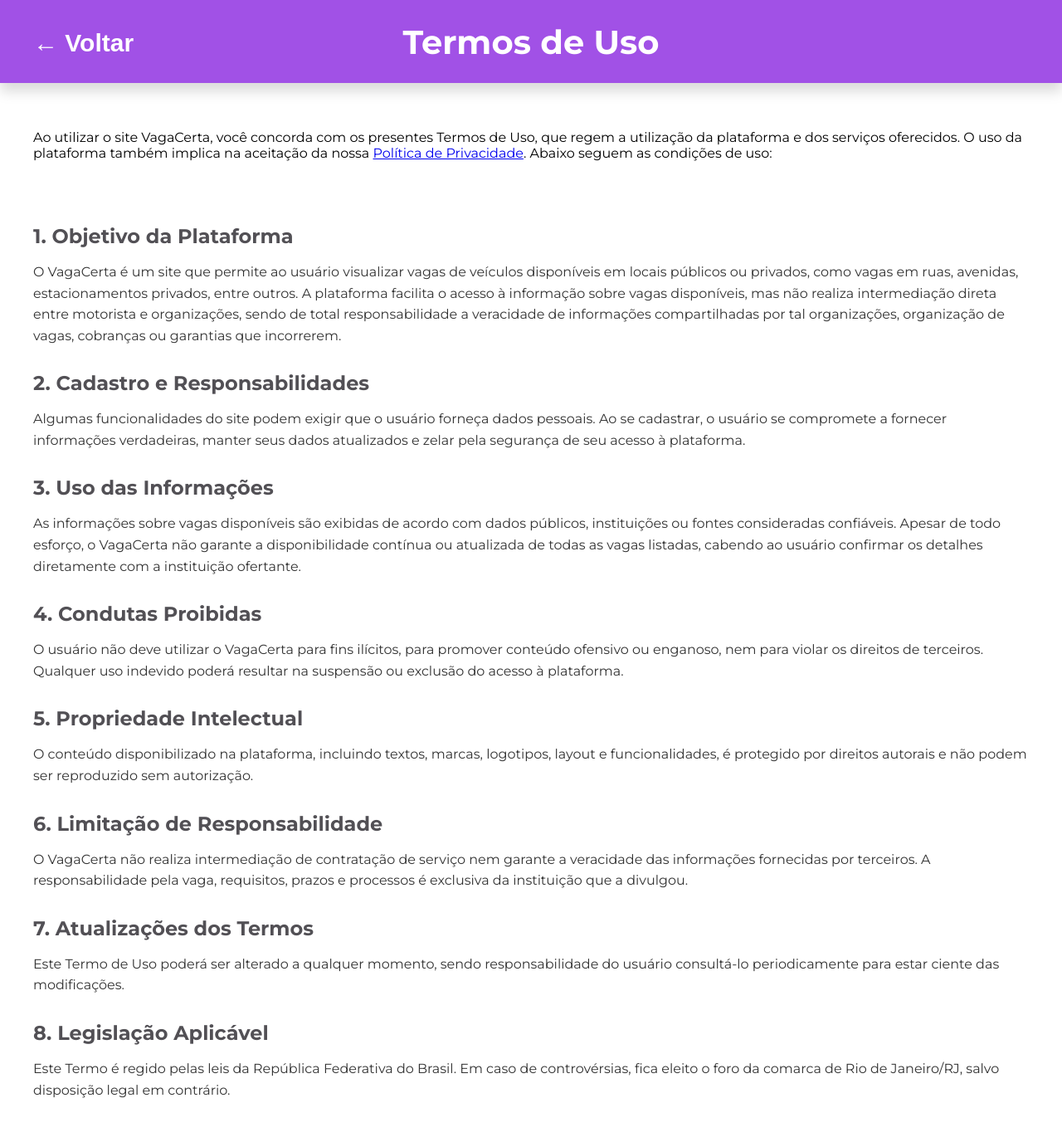
After one commit to dueduno/in1039_aula_time1_github, a Django app: page /termos-de-uso/ in a window 1280 px wide. The commit adds this page. Shown: the whole page at 83% size. Run offline with Django 5.2, Linux system fonts and the light colour scheme.

Commit message:
termos de uso linkado na base

```diff
--- /dev/null
+++ b/myProject/myApp/static/myApp/css/termos_de_uso.css
@@ -0,0 +1,78 @@
+* {
+    box-sizing: border-box;
+}
+
+body {
+    font-family: 'Montserrat', sans-serif;
+    margin: 0;
+    padding: 0;
+    height: 100vh;
+    background-color: white;
+    display: flex;
+    flex-direction: column;
+}
+
+.retangulo-topo {
+    width: 100%;
+    height: 100px;
+    background-color: #A151E6;
+    position: fixed;
+    top: 0;
+    left: 0;
+    box-shadow: 0 10px 15px rgba(0, 0, 0, 0.15);
+    display: flex;
+    justify-content: center;
+    align-items: center;
+    z-index: 1;
+}
+
+.retangulo-topo h1 {
+    color: white;
+    font-size: 40px;
+    margin: 0;
+}
+
+.botao-voltar {
+    position: absolute;
+    top: 25px;
+    left: 20px;
+    background-color: transparent;
+    border: none;
+    color: white;
+    font-size: 30px;
+    font-weight: bold;
+    padding: 10px 20px;
+    border-radius: 8px;
+    cursor: pointer;
+}
+
+.botao-voltar:hover {
+    background-color: rgba(255, 255, 255, 0.3);
+    text-decoration: underline;
+}
+
+.conteudo-termos {
+    margin-top: 0px;
+    padding: 20px 40px;
+}
+
+.policy-section {
+    margin-bottom: 30px;
+}
+
+.policy-section .subtitle {
+    font-size: 24px;
+    color: #525055;
+    margin-bottom: 10px;
+}
+
+.policy-section p {
+    font-size: 16px;
+    color: #333;
+    line-height: 1.6;
+}
+
+.intro-text {
+  margin-top: 120px;
+  padding: 20px 40px;
+}
--- a/myProject/myApp/templates/base.html
+++ b/myProject/myApp/templates/base.html
@@ -9,7 +9,6 @@
     <link href="https://cdn.jsdelivr.net/npm/bootstrap@5.3.5/dist/css/bootstrap.min.css" rel="stylesheet">
     <link rel="stylesheet" href="https://cdnjs.cloudflare.com/ajax/libs/font-awesome/5.15.4/css/all.min.css" />
     <link href="https://fonts.googleapis.com/css2?family=Montserrat:ital,wght@0,100..900;1,100..900&display=swap" rel="stylesheet">
-  <link href="{% static 'myApp/css/base.css' %}" rel="stylesheet" type="text/css" />
     <link href="{% static 'myApp/css/base.css' %}" rel="stylesheet" type="text/css" />
 
     {% block extra_css %}{% endblock %}
@@ -55,8 +54,8 @@
 
     <div class="retangulo-baixo">
         <button class="link-footer" onclick="window.location.href='#'">Suporte</button>
-    <button class="link-footer" onclick="window.location.href='#'">Termos de Uso</button>
-    <a href="{% url 'politica_privacidade' %}" class="link-footer">Política de Privacidade</a>
+        <a href="{% url 'termos_de_uso' %}" class="link-footer" style="text-decoration: none;">Termos de Uso</a>
+        <a href="{% url 'politica_privacidade' %}" class="link-footer" style="text-decoration: none;">Política de Privacidade</a>
     </div>
 
     <script src="https://cdn.jsdelivr.net/npm/bootstrap@5.3.5/dist/js/bootstrap.bundle.min.js"></script>
--- /dev/null
+++ b/myProject/myApp/templates/termos_de_uso.html
@@ -0,0 +1,88 @@
+{% load static %}
+<!DOCTYPE html>
+<html lang="pt-BR"> <head>
+    <meta charset="UTF-8" />
+    <meta name="viewport" content="width=device-width, initial-scale=1.0"/>
+    <title>Termos de Uso - VagaCerta</title> <link rel="stylesheet" href="{% static 'myApp/css/termos_de_uso.css' %}" />
+
+    <link rel="stylesheet" href="https://cdnjs.cloudflare.com/ajax/libs/font-awesome/6.4.0/css/all.min.css" integrity="sha512-iecdLmaskl7CVkqkXNQ/ZH/XLlvWZOJyj7Yy7tcenmpD1ypASozpmT/E0iPtmFIB46ZmdtAc9eNBvH0H/ZpiBw==" crossorigin="anonymous" referrerpolicy="no-referrer" />
+
+    <link rel="preconnect" href="https://fonts.googleapis.com"/>
+    <link rel="preconnect" href="https://fonts.gstatic.com" crossorigin/>
+    <link href="https://fonts.googleapis.com/css2?family=Montserrat:ital,wght@0,100..900;1,100..900&display=swap" rel="stylesheet"/>
+</head>
+<body>
+    <div class="retangulo-topo">
+        <button class="botao-voltar" onclick="history.back()">← Voltar</button>
+        <h1 style="text-align: center; color: #ffffff; font-size: 40px;">
+            Termos de Uso
+        </h1>
+    </div>
+
+    <div class="intro-text">
+        <p>
+            Ao utilizar o site VagaCerta, você concorda com os presentes Termos de Uso, que regem a utilização da plataforma e dos serviços oferecidos. O uso da plataforma também implica na aceitação da nossa
+            <a href="{% url 'politica_privacidade' %}">Política de Privacidade</a>.
+            Abaixo seguem as condições de uso:
+        </p>
+    </div>
+
+    <div class="conteudo-termos">
+        <section class="policy-section">
+            <h2 class="subtitle">1. Objetivo da Plataforma</h2>
+            <p>
+            O VagaCerta é um site que permite ao usuário visualizar vagas de veículos disponíveis em locais públicos ou privados, como vagas em ruas, avenidas, estacionamentos privados, entre outros. A plataforma facilita o acesso à informação sobre vagas disponíveis, mas não realiza intermediação direta entre motorista e organizações, sendo de total responsabilidade a veracidade de informações compartilhadas por tal organizações, organização de vagas, cobranças ou garantias que incorrerem.
+            </p>
+        </section>
+
+        <section class="policy-section">
+            <h2 class="subtitle">2. Cadastro e Responsabilidades</h2>
+            <p>
+            Algumas funcionalidades do site podem exigir que o usuário forneça dados pessoais. Ao se cadastrar, o usuário se compromete a fornecer informações verdadeiras, manter seus dados atualizados e zelar pela segurança de seu acesso à plataforma.
+            </p>
+        </section>
+
+        <section class="policy-section">
+            <h2 class="subtitle">3. Uso das Informações</h2>
+            <p>
+            As informações sobre vagas disponíveis são exibidas de acordo com dados públicos, instituições ou fontes consideradas confiáveis. Apesar de todo esforço, o VagaCerta não garante a disponibilidade contínua ou atualizada de todas as vagas listadas, cabendo ao usuário confirmar os detalhes diretamente com a instituição ofertante.
+            </p>
+        </section>
+
+        <section class="policy-section">
+            <h2 class="subtitle">4. Condutas Proibidas</h2>
+            <p>
+            O usuário não deve utilizar o VagaCerta para fins ilícitos, para promover conteúdo ofensivo ou enganoso, nem para violar os direitos de terceiros. Qualquer uso indevido poderá resultar na suspensão ou exclusão do acesso à plataforma.
+            </p>
+        </section>
+
+        <section class="policy-section">
+            <h2 class="subtitle">5. Propriedade Intelectual</h2>
+            <p>
+            O conteúdo disponibilizado na plataforma, incluindo textos, marcas, logotipos, layout e funcionalidades, é protegido por direitos autorais e não podem ser reproduzido sem autorização.
+            </p>
+        </section>
+
+        <section class="policy-section">
+            <h2 class="subtitle">6. Limitação de Responsabilidade</h2>
+            <p>
+            O VagaCerta não realiza intermediação de contratação de serviço nem garante a veracidade das informações fornecidas por terceiros. A responsabilidade pela vaga, requisitos, prazos e processos é exclusiva da instituição que a divulgou.
+            </p>
+        </section>
+
+        <section class="policy-section">
+            <h2 class="subtitle">7. Atualizações dos Termos</h2>
+            <p>
+            Este Termo de Uso poderá ser alterado a qualquer momento, sendo responsabilidade do usuário consultá-lo periodicamente para estar ciente das modificações.
+            </p>
+        </section>
+
+        <section class="policy-section">
+            <h2 class="subtitle">8. Legislação Aplicável</h2>
+            <p>
+            Este Termo é regido pelas leis da República Federativa do Brasil. Em caso de controvérsias, fica eleito o foro da comarca de Rio de Janeiro/RJ, salvo disposição legal em contrário.
+            </p>
+        </section>
+    </div>
+</body>
+</html>
--- a/myProject/myApp/urls.py
+++ b/myProject/myApp/urls.py
@@ -17,4 +17,5 @@ urlpatterns = [
     path('botoes/',views.botoes,name='botoes'),
     path('perfil/',views.pagina_perfil,name='perfil'),
     path('politica_privacidade/',views.politica_privacidade,name='politica_privacidade'),
+    path('termos-de-uso/', views.termos_de_uso, name='termos_de_uso'),
 ]
--- a/myProject/myApp/views.py
+++ b/myProject/myApp/views.py
@@ -291,3 +291,6 @@ def sair_da_vaga(request):
 
 def politica_privacidade(request):
     return render(request,'politica_privacidade.html')
+
+def termos_de_uso(request):
+    return render(request,'termos_de_uso.html')
```
Lines whose indentation alone changed are shown as unchanged.
